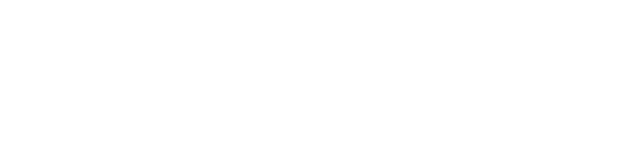
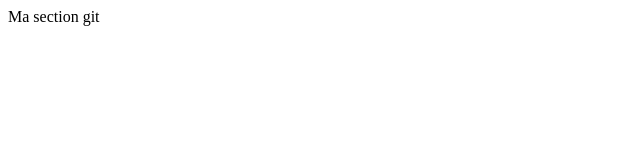
Before and after one commit to vodro99/projet, a plain HTML site: page index.html in a window 1280 px wide. Shown: the whole page, without its empty margins (0-640 px from the left). Drawn offline with Linux system fonts and the light colour scheme.

Commit message:
ajout d'une section au fichier index.html

```diff
--- a/index.html
+++ b/index.html
@@ -6,6 +6,9 @@
     <title>Mon projet Git</title>
 </head>
 <body>
+    <section>
 
+        Ma section git
+    </section>
 </body>
 </html>
```
